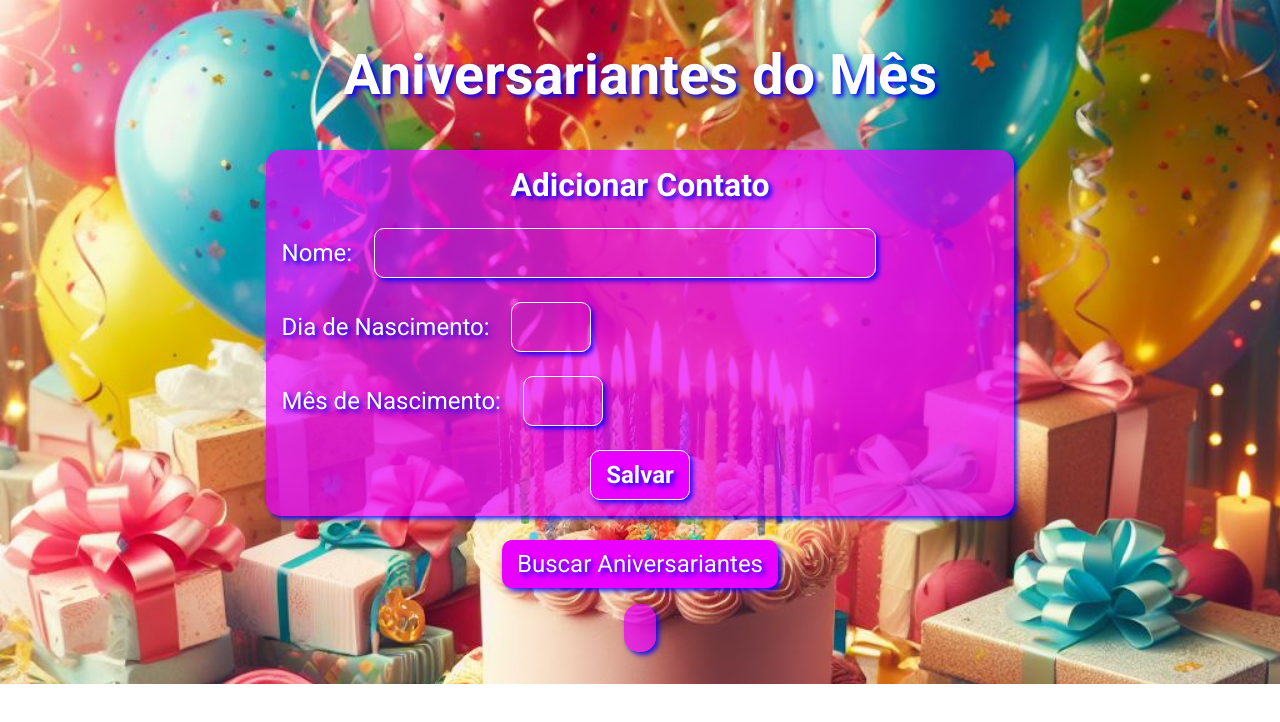
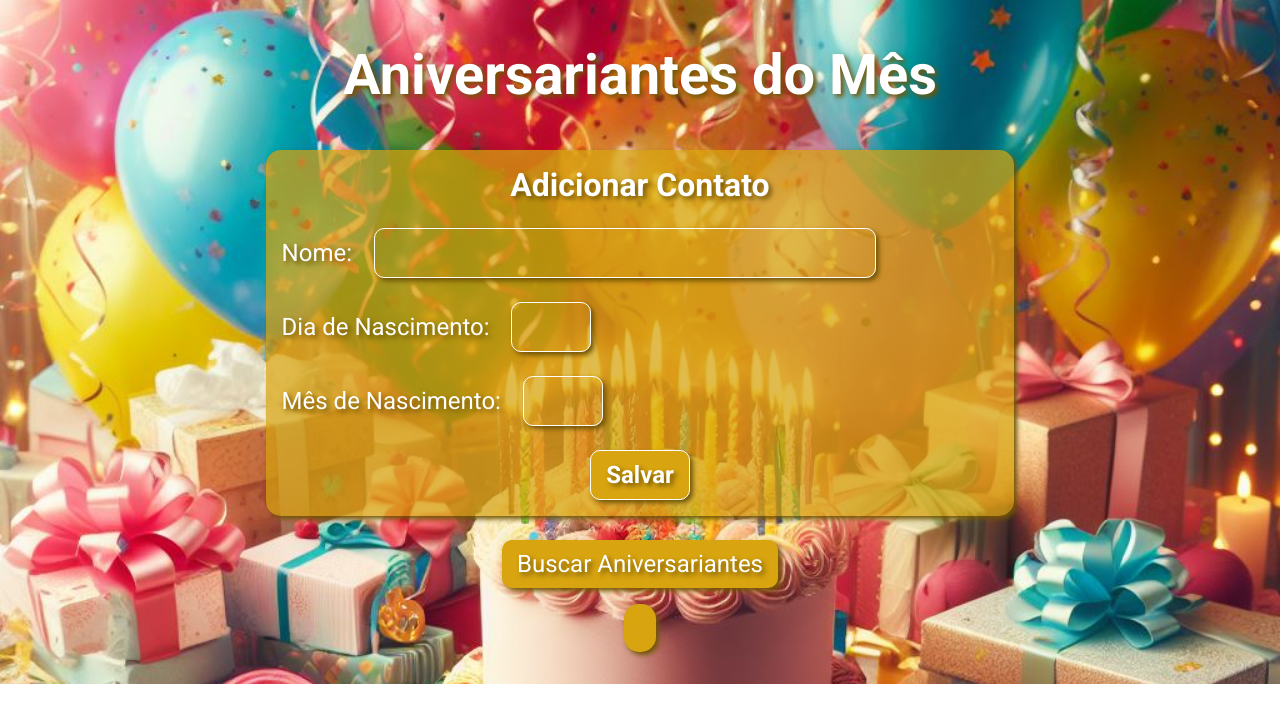
Before and after one commit to Luciano-Ruperti/aniversariantes-do-mes, a plain HTML site: page index.html in a window 1280 px wide. Both pictures are taken after a click on the button "Buscar Aniversariantes". Drawn offline with Linux system fonts and the light colour scheme.

Commit message:
mudando cores

```diff
--- a/style.css
+++ b/style.css
@@ -17,18 +17,19 @@
 }
 
 h1 {
+  text-align: center;
   margin: 1rem;
   font-size: 3.5rem;
-  /*color: #ea00ff;*/
   color: #fff;
-  text-shadow: 3px 3px 5px blue;
+  text-shadow: 3px 3px 5px #705406;
   padding: 10px;
   border-radius: 10px;
 }
 
 .add-aniversariante {
   width: 60%;
-  background-color: #ea00ffb4;
+  /* background-color: #ea00ffb4;*/
+  background-color: #d8a310b9;
   display: flex;
   flex-direction: column;
   justify-content: center;
@@ -37,14 +38,14 @@ h1 {
   margin: 1rem;
   padding: 1rem;
   border-radius: 15px;
-  box-shadow: 3px 3px 5px rgba(0, 0, 255, 0.836);
+  box-shadow: 3px 3px 5px #705406;
 }
 
 .add-aniversariante h2 {
   color: #fff;
   font-size: 2rem;
   align-self: center;
-  text-shadow: 3px 3px 5px blue;
+  text-shadow: 3px 3px 5px #705406;
 }
 
 .add-aniversariante .btn {
@@ -54,7 +55,7 @@ h1 {
 p {
   font-size: 1.5rem;
   color: #fff;
-  text-shadow: 3px 3px 5px blue;
+  text-shadow: 3px 3px 5px #705406;
 }
 
 #nome {
@@ -70,7 +71,7 @@ p {
   outline: none;
   border-radius: 10px;
   border: 1px solid #fff;
-  box-shadow: 3px 3px 5px rgba(0, 0, 255, 0.836);
+  box-shadow: 3px 3px 5px #705406;
   background: transparent;
   color: #fff;
 }
@@ -82,10 +83,11 @@ p {
   outline: none;
   border-radius: 10px;
   border: none;
-  background: #ea00ff;
+  /* background: #ea00ff;*/
+  background: #d8a410;
   color: #fff;
-  text-shadow: 3px 3px 5px blue;
-  box-shadow: 3px 3px 5px rgba(0, 0, 255, 0.836);
+  text-shadow: 3px 3px 5px #705406;
+  box-shadow: 3px 3px 5px #705406;
 }
 
 #input-btn {
@@ -95,13 +97,14 @@ p {
 
 .input-btn:hover {
   cursor: pointer;
-  color: blue;
+  color: #d8a410;
   background-color: #fff;
   transition: all 0.5s;
 }
 
 .result {
-  background-color: #ea00ffb4;
+  /*background-color: #ea00ffb4;*/
+  background-color: #d8a410;
   display: none;
   flex-direction: column;
   justify-content: center;
@@ -110,7 +113,7 @@ p {
   margin: 1rem;
   padding: 1rem;
   border-radius: 15px;
-  box-shadow: 3px 3px 5px rgba(0, 0, 255, 0.836);
+  box-shadow: 3px 3px 5px #705406;
 }
 
 @media (max-width: 640px) {
@@ -125,9 +128,8 @@ p {
   h1 {
     margin: 0.5rem;
     font-size: 2.5rem;
-    /*color: #ea00ff;*/
     color: #fff;
-    text-shadow: 3px 3px 5px blue;
+    text-shadow: 3px 3px 5px #705406;
     padding: 5px;
     border-radius: 10px;
   }
```
